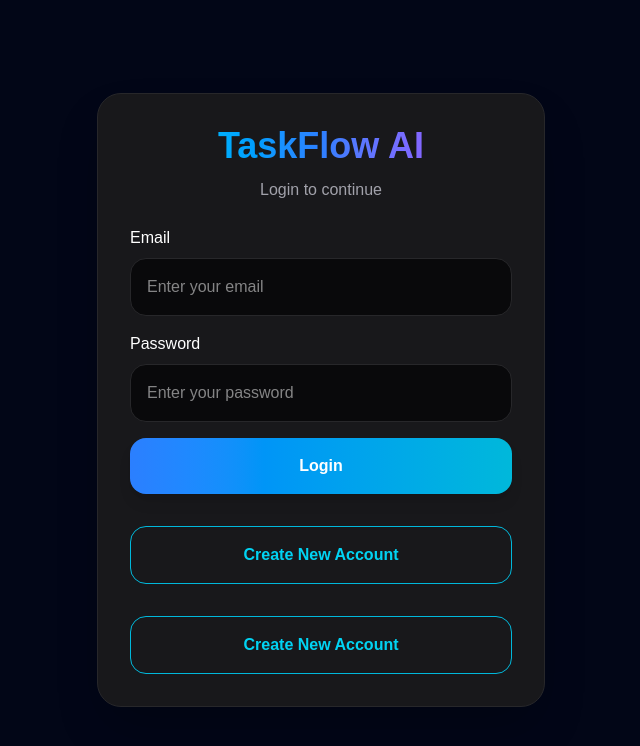
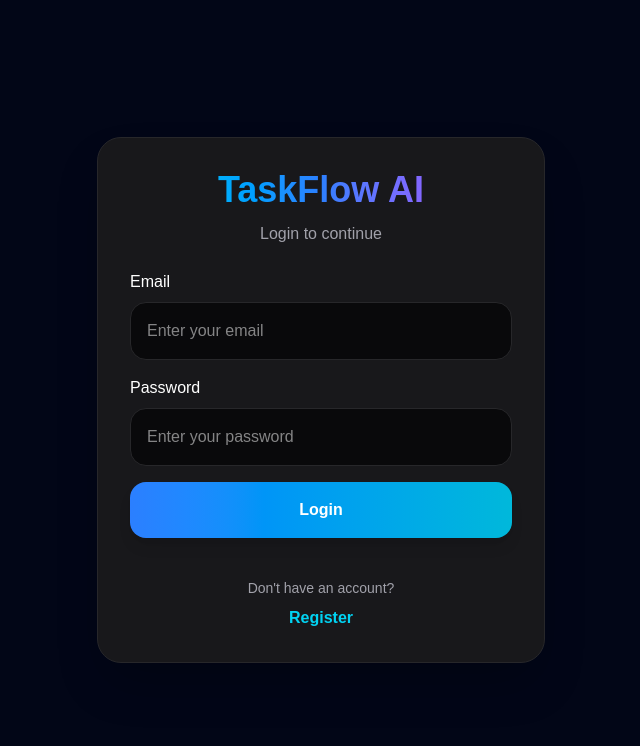
Before and after one commit to AkashVR07/taskflow-ai, a Next.js app in the folder client/: page /login in a window 1280 px wide. Shown: the top 746 px of the page, without its empty margins (319-959 px from the left). Built offline with nearby package versions, Linux system fonts and the light colour scheme.

Commit message:
Updated login page UI

```diff
--- a/client/app/login/page.tsx
+++ b/client/app/login/page.tsx
@@ -59,17 +59,9 @@ export default function LoginPage() {
   return (
     <div className="min-h-screen app-bg flex items-center justify-center px-4 py-10">
       <motion.form
-        initial={{
-          opacity: 0,
-          y: 30,
-        }}
-        animate={{
-          opacity: 1,
-          y: 0,
-        }}
-        transition={{
-          duration: 0.4,
-        }}
+        initial={{ opacity: 0, y: 30 }}
+        animate={{ opacity: 1, y: 0 }}
+        transition={{ duration: 0.4 }}
         onSubmit={submitHandler}
         className="app-card w-full max-w-md p-8 rounded-3xl shadow-2xl border border-[var(--border-main)]"
       >
@@ -123,24 +115,26 @@ export default function LoginPage() {
             disabled={loading}
             className="w-full bg-gradient-to-r from-blue-500 to-cyan-500 text-white p-4 rounded-2xl font-semibold shadow-lg hover:scale-[1.02] transition-all duration-300 disabled:opacity-50"
           >
-  {loading ? "Logging in..." : "Login"}
+            {loading
+              ? "Logging in..."
+              : "Login"}
           </button>
+
+          <div className="mt-6 flex flex-col items-center gap-2">
+            <span className="app-muted text-sm">
+              Don&apos;t have an account?
+            </span>
 
             <button
               type="button"
-  onClick={() => router.push("/register")}
-  className="w-full mt-4 border border-cyan-500 text-cyan-400 p-4 rounded-2xl font-semibold hover:bg-cyan-500 hover:text-white transition-all duration-300"
+              onClick={() =>
+                router.push("/register")
+              }
+              className="text-cyan-400 font-bold hover:text-cyan-300 transition-all duration-300"
             >
-  Create New Account
+              Register
             </button>
-
-          <button
-  type="button"
-  onClick={() => router.push("/register")}
-  className="w-full mt-4 border border-cyan-500 text-cyan-400 p-4 rounded-2xl font-semibold hover:bg-cyan-500 hover:text-white transition-all duration-300"
->
-  Create New Account
-</button>
+          </div>
         </div>
       </motion.form>
     </div>
```
Lines whose indentation alone changed are shown as unchanged.
